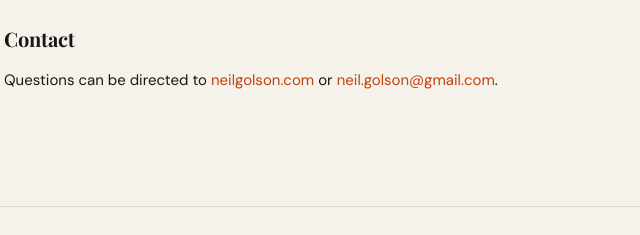
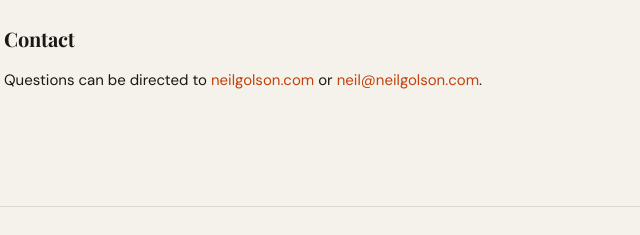
Before and after one commit to neilgolson/neil-golson-portfolio, a plain HTML site: page terms/index.html in a window 1280 px wide. Shown: the part 1190-1425 px from the top of the page, 320-960 px from the left. Drawn offline with nearby package versions, Linux system fonts and the light colour scheme.

Commit message:
Use neil@neilgolson.com on the Terms page
Co-Authored-By: Claude Opus 5.5 <noreply@anthropic.com>

```diff
--- a/terms/index.html
+++ b/terms/index.html
@@ -97,7 +97,7 @@ footer{padding:1.5rem 4rem;border-top:0.5px solid var(--border);display:flex;jus
   <p>To the fullest extent permitted by law, no warranties — express or implied — are made regarding this tool. The owner assumes no liability for any missed, delayed, or undelivered messages.</p>
 
   <h2>Contact</h2>
-  <p>Questions can be directed to <a href="https://neilgolson.com">neilgolson.com</a> or <a href="mailto:neil.golson@gmail.com">neil.golson@gmail.com</a>.</p>
+  <p>Questions can be directed to <a href="https://neilgolson.com">neilgolson.com</a> or <a href="mailto:neil@neilgolson.com">neil@neilgolson.com</a>.</p>
 </div>
 
 <footer>
```
